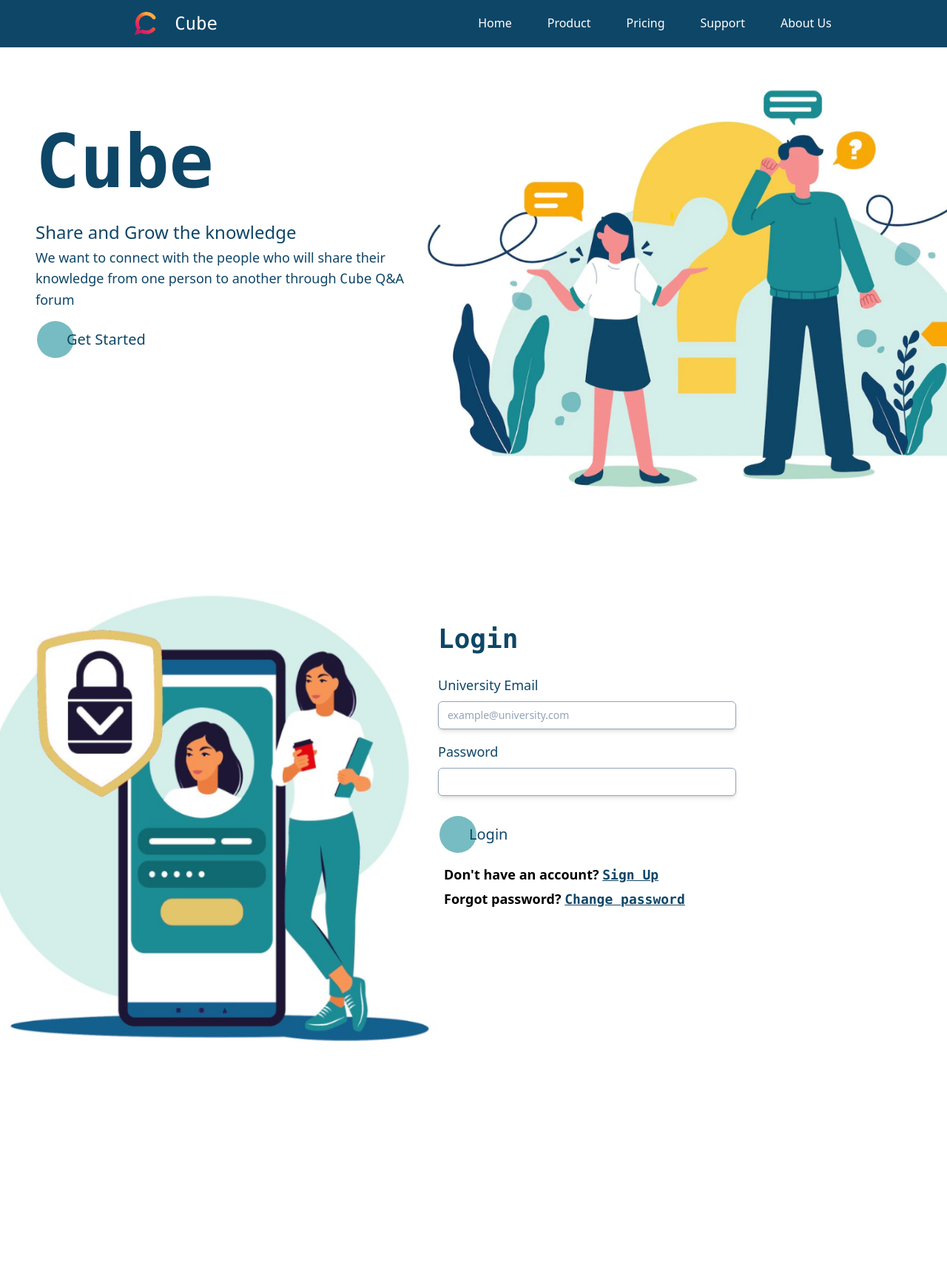
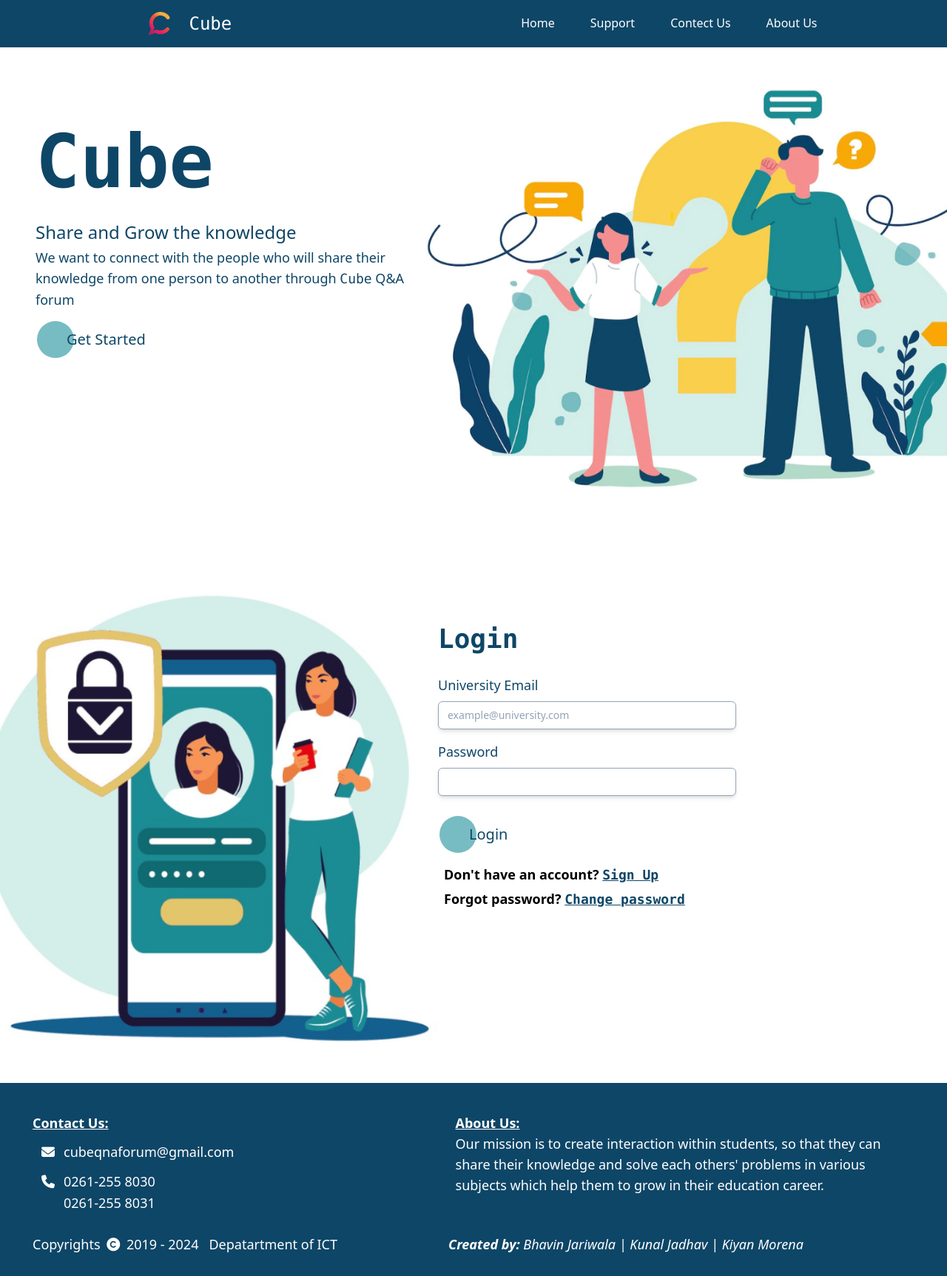
Before and after one commit to Bhavin1324/QnAForum, a website with bundled scripts: page Assets/Pages/index.html in a window 1280 px wide. Shown: the whole page at 74% size. Before the commit the page ends 1464 px from the top, so only its background shows below. Built offline with nearby package versions, Linux system fonts and the light colour scheme.

Commit message:
Checkpoint-4.0.1: Footer added

```diff
--- a/Assets/Pages/index.html
+++ b/Assets/Pages/index.html
@@ -7,6 +7,7 @@
     <meta name="viewport" content="width=device-width, initial-scale=1.0">
     <link rel="stylesheet" href="../style.css">
     <title>Document</title>
+    <script src="https://kit.fontawesome.com/b361cd597d.js" crossorigin="anonymous"></script>
     <script type="module" src="../JS/index.js" defer></script>
 </head>
 
@@ -21,16 +22,19 @@
                 <li class="transition-all duration-200 ease-in"><a href="#" class="peer focus:outline-none">Home</a>
                     <hr class="transition-all duration-200 ease w-0 peer-hover:w-full peer-focus:w-full">
                 </li>
-                <li class="transition-all duration-200 ease-in"><a href="#" class="peer focus:outline-none">Product</a>
+                <!-- <li class="transition-all duration-200 ease-in"><a href="#" class="peer focus:outline-none">Product</a>
                     <hr class="transition-all duration-200 ease w-0 peer-hover:w-full peer-focus:w-full">
                 </li>
                 <li class="transition-all duration-200 ease-in"><a href="#" class="peer focus:outline-none">Pricing</a>
                     <hr class="transition-all duration-200 ease w-0 peer-hover:w-full peer-focus:w-full">
-                </li>
+                </li> -->
                 <li class="transition-all duration-200 ease-in"><a href="#" class="peer focus:outline-none">Support</a>
                     <hr class="transition-all duration-200 ease w-0 peer-hover:w-full peer-focus:w-full">
                 </li>
-                <li class="transition-all duration-200 ease-in"><a href="#" class="peer focus:outline-none">About Us</a>
+                <li class="transition-all duration-200 ease-in"><a href="#footer" class="peer focus:outline-none">Contect Us</a>
+                    <hr class="transition-all duration-200 ease w-0 peer-hover:w-full peer-focus:w-full">
+                </li>
+                <li class="transition-all duration-200 ease-in"><a href="#footer" class="peer focus:outline-none">About Us</a>
                     <hr class="transition-all duration-200 ease w-0 peer-hover:w-full peer-focus:w-full">
                 </li>
             </ul>
@@ -40,19 +44,23 @@
                         class="peer">Home</a>
                     <hr class="transition-all duration-200 ease w-0 peer-hover:w-full peer-focus:w-full">
                 </li>
-                <li class="nav-item transition-all duration-200 ease-in block w-fit my-4 mx-auto "><a href="#"
+                <!-- <li class="nav-item transition-all duration-200 ease-in block w-fit my-4 mx-auto "><a href="#"
                         class="peer">Product</a>
                     <hr class="transition-all duration-200 ease w-0 peer-hover:w-full peer-focus:w-full">
                 </li>
                 <li class="nav-item transition-all duration-200 ease-in block w-fit my-4 mx-auto "><a href="#"
                         class="peer">Pricing</a>
                     <hr class="transition-all duration-200 ease w-0 peer-hover:w-full peer-focus:w-full">
-                </li>
+                </li> -->
                 <li class="nav-item transition-all duration-200 ease-in block w-fit my-4 mx-auto "><a href="#"
                         class="peer">Support</a>
                     <hr class="transition-all duration-200 ease w-0 peer-hover:w-full peer-focus:w-full">
                 </li>
-                <li class="nav-item transition-all duration-200 ease-in block w-fit my-4 mx-auto "><a href="#"
+                <li class="nav-item transition-all duration-200 ease-in block w-fit my-4 mx-auto "><a href="#footer"
+                        class="peer">Contect Us</a>
+                    <hr class="transition-all duration-200 ease w-0 peer-hover:w-full peer-focus:w-full">
+                </li>
+                <li class="nav-item transition-all duration-200 ease-in block w-fit my-4 mx-auto "><a href="#footer"
                         class="peer">About Us</a>
                     <hr class="transition-all duration-200 ease w-0 peer-hover:w-full peer-focus:w-full">
                 </li>
@@ -234,6 +242,24 @@
             </div>
         </div>
     </div>
+    <footer class="bg-[#0e4667] text-lg text-white py-6 px-8" id="footer">
+        <div class="content-wrapper container flex flex-wrap justify-between mx-auto pt-2 pb-4">
+            <div class="contect-wrapper px-3 my-2">
+                <Strong class="block underline">Contact Us:</Strong>
+                <div><i class="fa-solid fa-envelope pt-3 mx-3 text-lg text-white"></i><span>cubeqnaforum@gmail.com</span></div>
+                <div><i class="fa-solid fa-phone pt-3 mx-3 text-lg text-white"></i><span>0261-255 8030</span></div>
+                <div class="ml-[42px]">0261-255 8031</div>
+            </div>
+            <div class="contect-wrapper px-3 xl:w-[53%] my-2">
+                <Strong class="block underline">About Us:</Strong>
+                <div>Our mission is to create interaction within students, so that they can share their knowledge and solve each others' problems in various subjects which help them to grow in their education career.</div>
+            </div>
+        </div>
+        <div class="copyright flex flex-wrap container justify-between px-3 mx-auto">
+            <p class="my-1">Copyrights <i class="fa-solid fa-copyright mx-1 text-lg text-white"></i>  2019 - 2024&nbsp;&nbsp;&nbsp;Depatartment of ICT</p>
+            <p class="my-1 block w-fit mx-auto"><strong><em>Created by:</em></strong> <em>Bhavin Jariwala | Kunal Jadhav | Kiyan Morena</em></p>
+        </div>
+    </footer>
 </body>
 <script>
     const elems = document.querySelectorAll('section');
```
Also changed, not shown: Assets/style.css.
